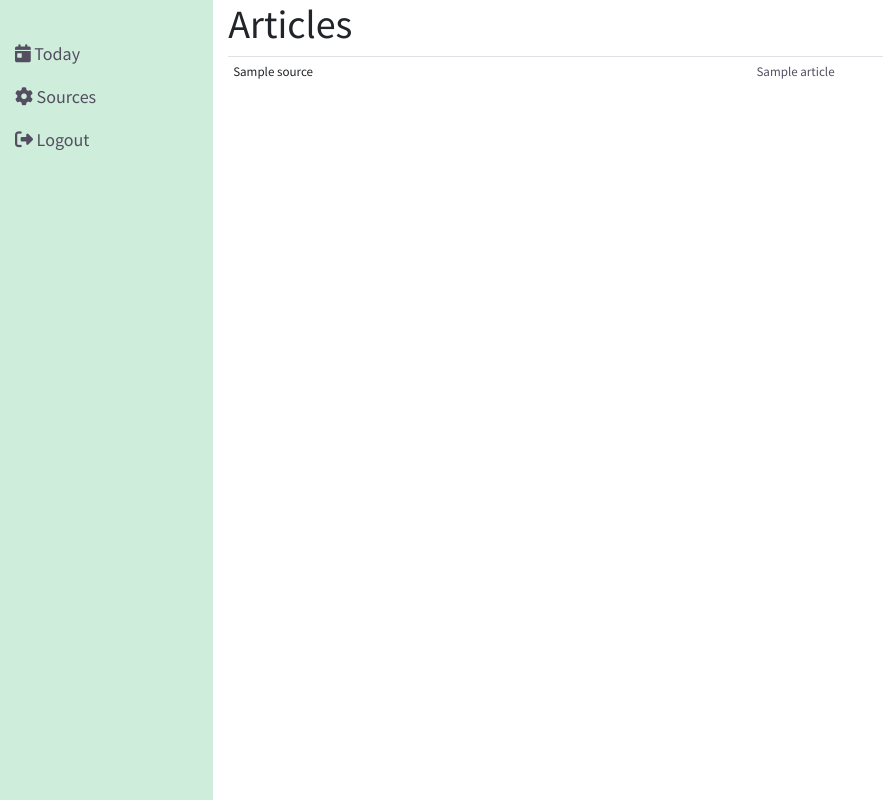
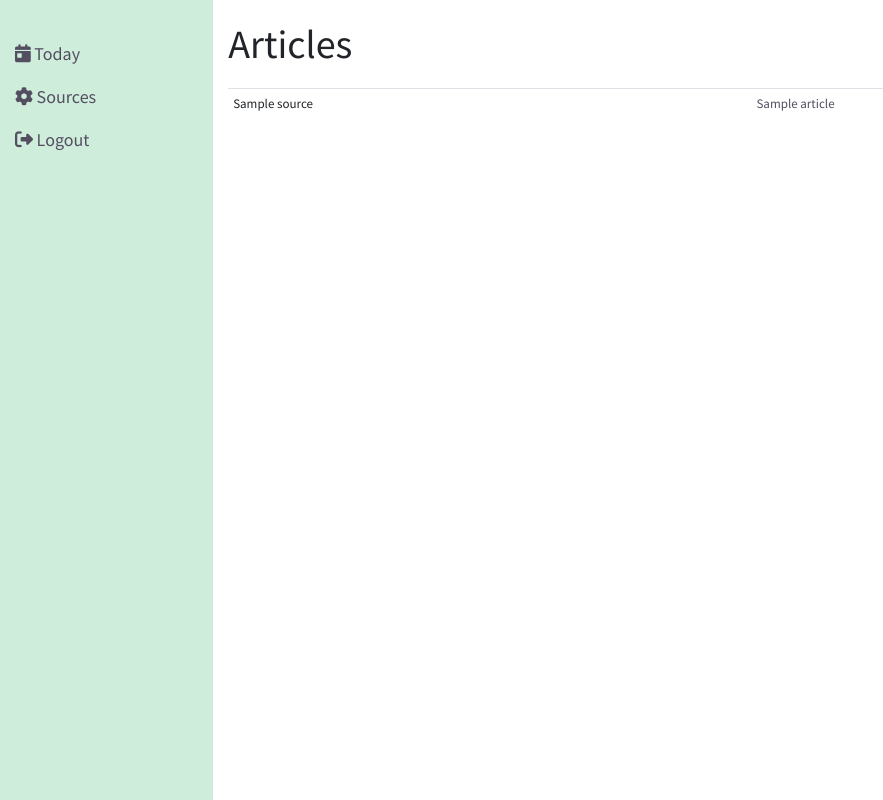
Before and after one commit to Nymfeparakit/django-rss-app, a Django app: template templates/feeds/articles.html in a window 1280 px wide. Shown: the whole page, without its empty margins (0-883 px from the left). Run offline with Django 3.2, Linux system fonts and the light colour scheme; the template is opened without the code that fills it: most values are stand-ins (such as "Sample title", 1, 10 or a date in 2020); some libraries are stand-ins or nearby versions.

Commit message:
Add margins to feeds sections headers

```diff
--- a/rss_app/static/css/main.css
+++ b/rss_app/static/css/main.css
@@ -101,3 +101,8 @@
 .articles_table {
     font-size: 13px;
 }
+
+.feed_section_title {
+    margin-top: 20px;
+    margin-bottom: 20px;
+}
--- a/templates/feeds/article_detail.html
+++ b/templates/feeds/article_detail.html
@@ -2,7 +2,7 @@
 {% load static %}
 
 {% block content %}
-<h1>{{ article.title }}</h1>
+<h1 class="feed_section_title">{{ article.title }}</h1>
 {% autoescape off %}{{ article.description }}{% endautoescape %}
 <p class="lead"><a href="{{ article.url }}" target="_blank">Read more on website</a></p>
 {% endblock %}
--- a/templates/feeds/articles.html
+++ b/templates/feeds/articles.html
@@ -1,7 +1,7 @@
 {% extends 'base_feed.html' %}
 
 {% block content %}
-    <h1>
+    <h1 class="feed_section_title">
         Articles
     </h1>
     <table class="table table-sm articles_table">
--- a/templates/feeds/manage_sources.html
+++ b/templates/feeds/manage_sources.html
@@ -4,7 +4,7 @@
 <div class="container">
     <div class="row">
         <div class="col-md-12">
-            <h1 style="margin-top: 20px;">Manage sources</h1>
+            <h1 class="feed_section_title">Manage sources</h1>
             <form method="post" action=".">
                 {% csrf_token %}
                 <div class="input-group" style="margin-top: 30px;">
```
